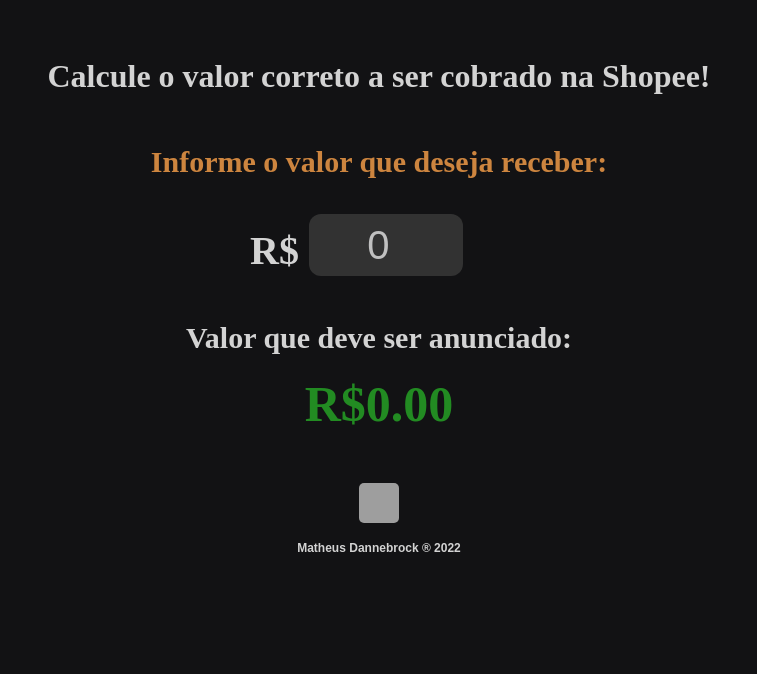
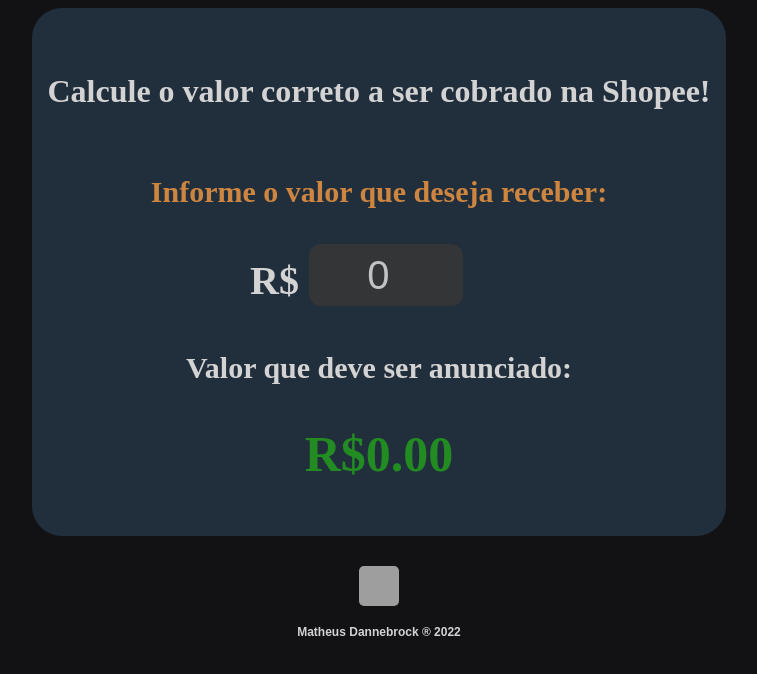
Before and after one commit to Dannebrock/calcula-taxa-shopee, a React (Vite) app: page / in a window 1280 px wide. Shown: the top 674 px of the page, without its empty margins (261-1018 px from the left). Built offline with nearby package versions, Linux system fonts and the light colour scheme; grey boxes are pictures that could not be loaded.

Commit message:
Atualizando Layout

```diff
--- a/src/App.tsx
+++ b/src/App.tsx
@@ -15,7 +15,12 @@
     <div style={{
 
     alignContent: "center",
-    alignItems: "center"
+    alignItems: "center",
+    backgroundColor: '#212F3D',
+    justifyContent:"center",
+    borderRadius:30,
+    display:"block",
+
   }}
     >
 
@@ -23,7 +28,8 @@
   <h1 style={{
     color: '#D3D3D3',
     textAlign: "center",
-    marginTop:50
+    marginTop:50,
+    padding:15
 
   }}>Calcule o valor correto a ser cobrado na Shopee! </h1>
   </div>
@@ -110,10 +116,18 @@
         fontSize:50,
         fontStyle:'normal',
         fontWeight: 'bold',
-        marginTop:15,
-        textAlign: "center"
+        marginTop:10,
+        textAlign: "center",
+        padding: 20
       }}
       >R${result}</h1>
+  </div>
+
+
+
+
+
+
   </div>
 
   <div>
@@ -122,7 +136,7 @@
         fontFamily: 'Arial, Helvetica, sans-serif',
         textAlign: 'center',
         marginBottom: 20,
-        marginTop:50
+        marginTop:30
        }}>
 
     <a  href="https://www.linkedin.com/in/matheus-dannebrock-906276153/" target='_blank'>
@@ -160,8 +174,6 @@
   </div>
 
 
-  </div>
-
 </div>
 
 
--- a/src/assets/App.css
+++ b/src/assets/App.css
@@ -1,9 +1,12 @@
 body{
     background: #121214;
-    flex: 1;
     backgroundColor: '#1C1C1C';
-    alignItems: 'center';
-    justifyContent: 'center';
-    width:'100%';
+
+    display: flex;
+    justify-content: center;
+    align-items: center;
+    flex-direction: column;
+
+
 
 }
```
